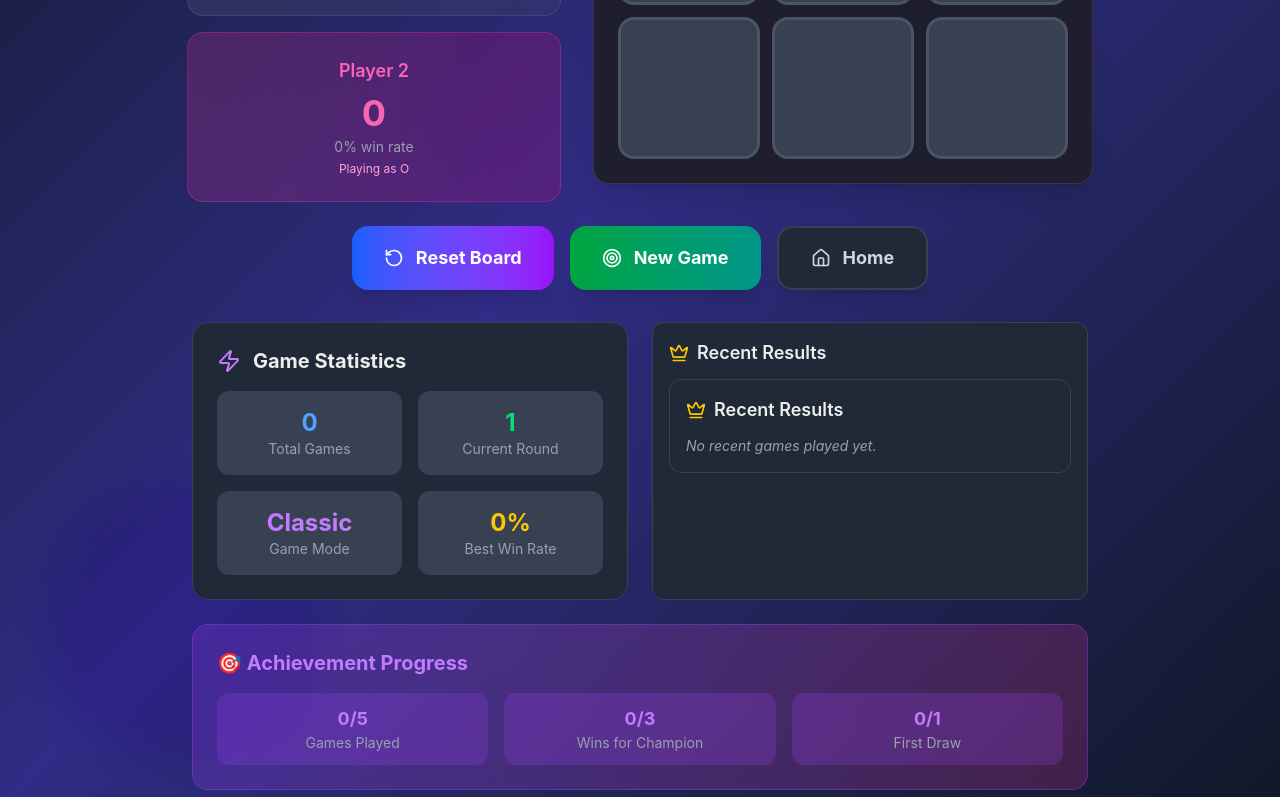
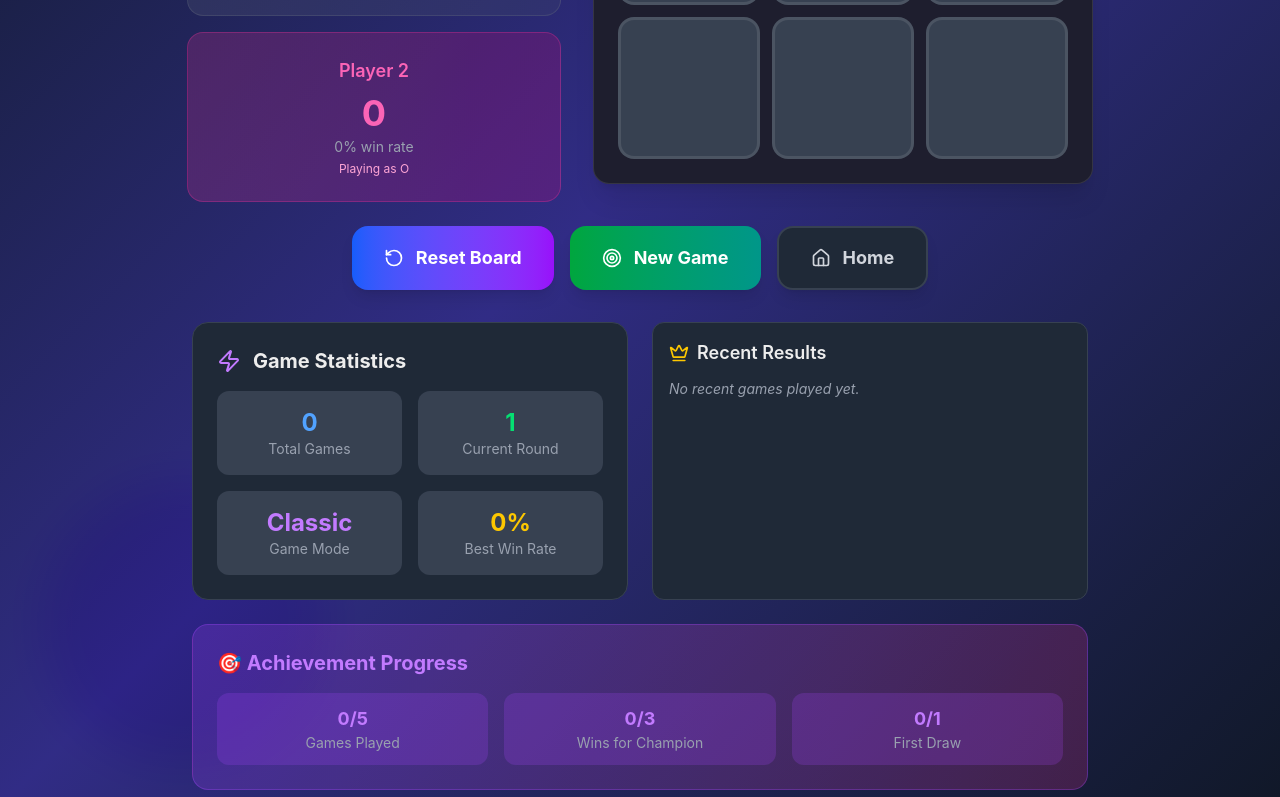
Before and after one commit to razstvien01/tic-tac-toe-nextjs-express, a Next.js app in the folder client/: page /gameplay in a window 1280 px wide. Shown: the part 480-1277 px from the top of the page. Built offline with nearby package versions, Linux system fonts and the light colour scheme.

Commit message:
chore: applied the RecentResults in the gameplay

```diff
--- a/client/src/app/gameplay/page.tsx
+++ b/client/src/app/gameplay/page.tsx
@@ -277,14 +277,7 @@
           </div>
 
           {/* Game History */}
-          <div className="bg-[var(--card)] p-4 rounded-xl border border-[var(--border)]">
-            <h3 className="text-lg font-semibold mb-3 flex items-center gap-2">
-              <Crown className="w-5 h-5 text-yellow-400" />
-              Recent Results
-            </h3>
-
-            <RecentResults history={gameHistory} />
-          </div>
+          <RecentResults history={gameHistory} />
 
           {/* Achievement Progress */}
           <div className="md:col-span-2 bg-gradient-to-r from-purple-500/20 to-pink-500/20 p-6 rounded-2xl border border-purple-500/30">
```
